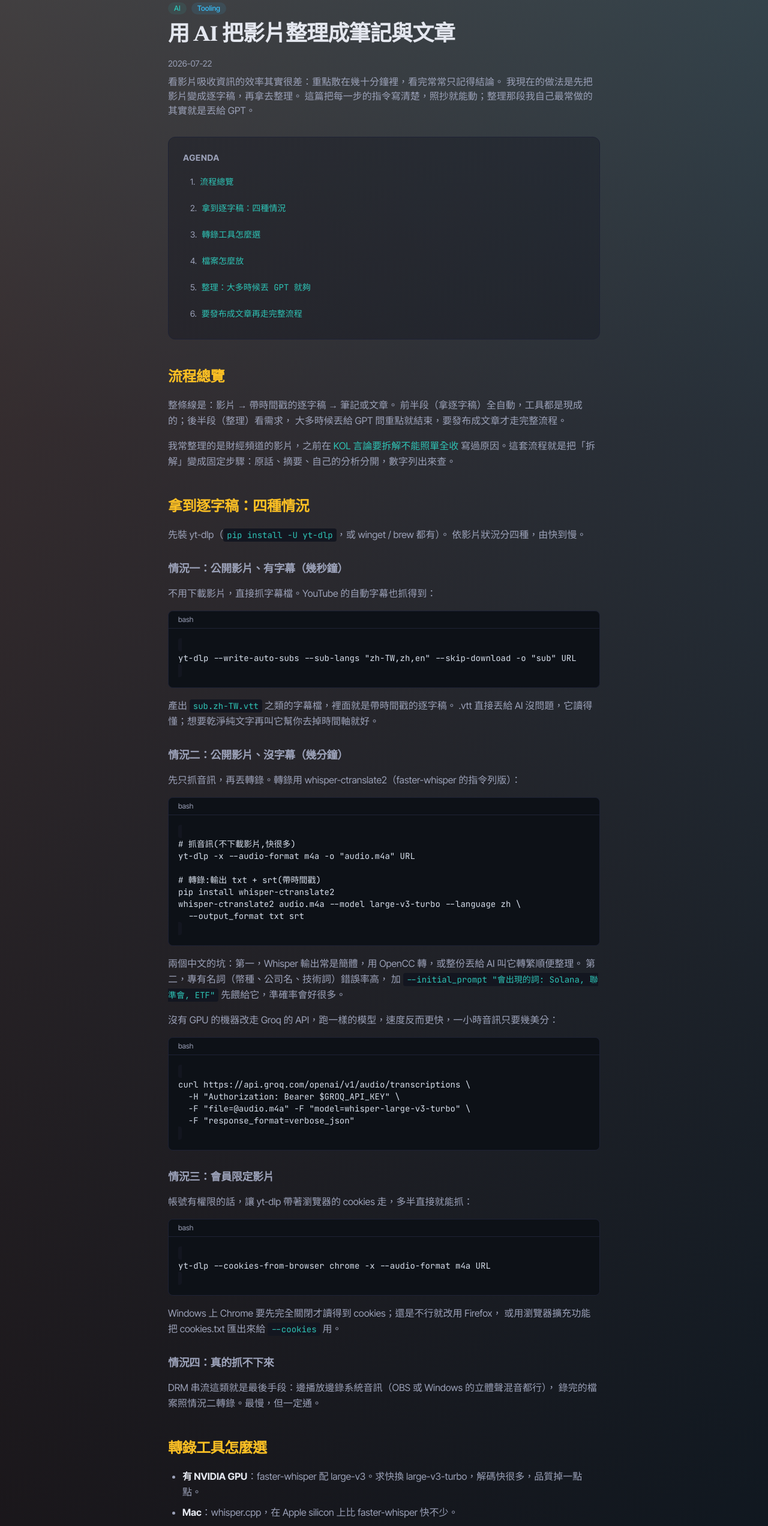
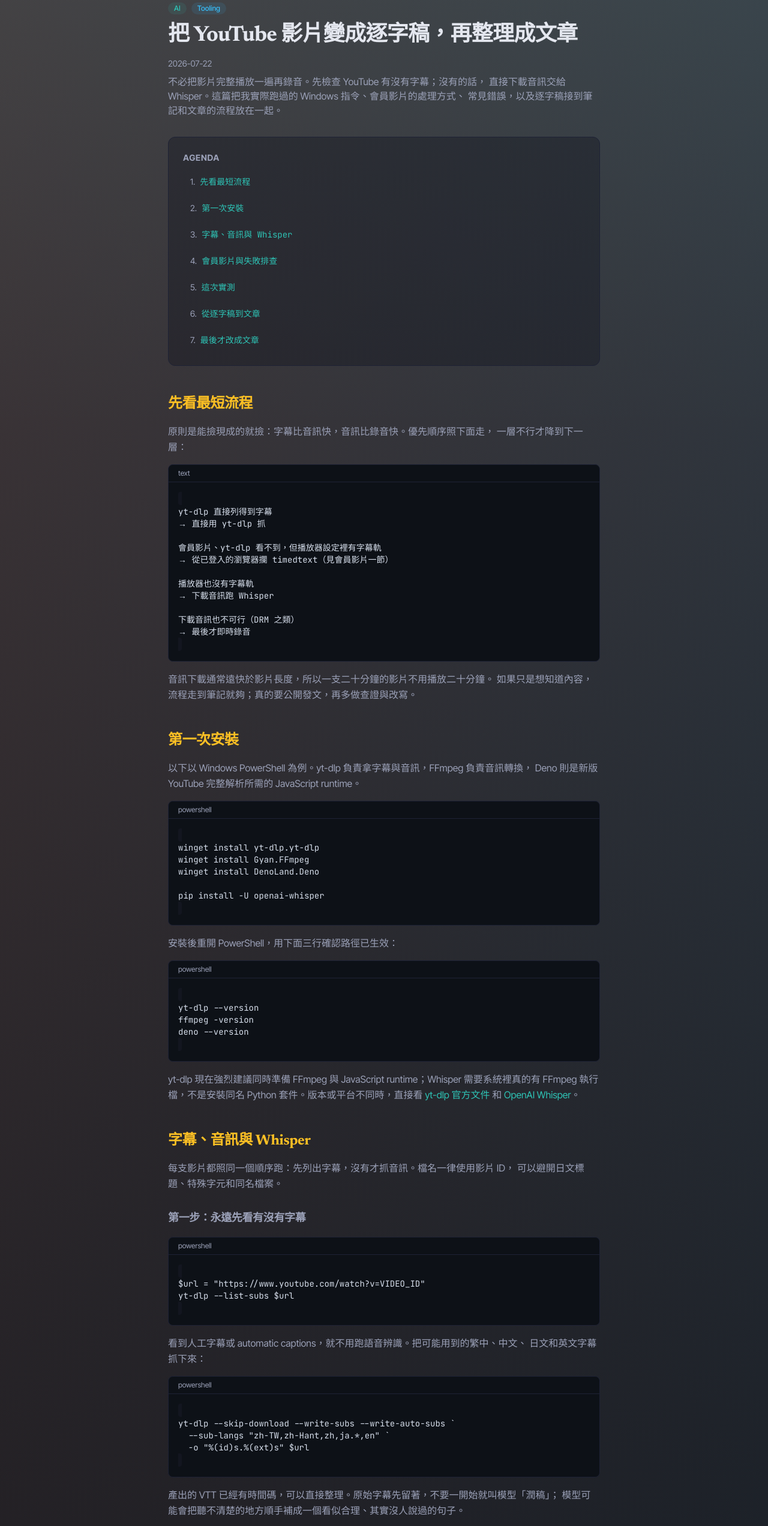
Before and after one commit to HanaYukii/hanayukii-site, a Next.js app: page /blog/video-to-article-workflow in a window 1280 px wide. Shown: the part 180-2724 px from the top of the page at 60% size. Built offline with nearby package versions, Linux system fonts and the light colour scheme.

Commit message:
Update /blog/video-to-article-workflow — 會員影片 timedtext 攔截與優先順序修正

```diff
--- a/src/app/blog/video-to-article-workflow/page.tsx
+++ b/src/app/blog/video-to-article-workflow/page.tsx
@@ -7,13 +7,13 @@ import PostJsonLd from "@/components/PostJsonLd";
 import RelatedPosts from "@/components/RelatedPosts";
 
 export const metadata: Metadata = articleMetadata("/blog/video-to-article-workflow", {
-  title: "用 AI 把影片整理成筆記與文章 | 花雪 HanaYukii",
+  title: "把 YouTube 影片變成逐字稿，再整理成文章 | 花雪 HanaYukii",
   description:
-    "把影片變成逐字稿再變筆記的流程：yt-dlp 抓字幕與音訊、Whisper 系轉錄，指令可直接抄；整理大多時候直接丟 GPT，要成文再走內容卡與查證。",
+    "一套實際跑過的 YouTube 轉錄流程：先抓現成字幕，沒有才用 yt-dlp 下載音訊並交給 Whisper；包含會員影片、時間區段、常見錯誤與整理 prompt。",
   openGraph: {
-    title: "用 AI 把影片整理成筆記與文章",
+    title: "把 YouTube 影片變成逐字稿，再整理成文章",
     description:
-      "yt-dlp 抓字幕與音訊、Whisper 轉錄的可抄指令；整理大多時候直接丟 GPT。",
+      "先抓字幕，沒有才下載音訊跑 Whisper；從網址到逐字稿、筆記與文章的完整流程。",
     type: "article",
   },
 });
@@ -59,13 +59,13 @@ export default function VideoToArticleWorkflow() {
           </span>
         </div>
         <h1 className="mb-4 text-4xl font-bold tracking-tight">
-          用 AI 把影片整理成筆記與文章
+          把 YouTube 影片變成逐字稿，再整理成文章
         </h1>
         <p className="mb-2 text-sm text-text-muted">2026-07-22</p>
         <p className="mb-8 text-text-muted">
-          看影片吸收資訊的效率其實很差：重點散在幾十分鐘裡，看完常常只記得結論。
-          我現在的做法是先把影片變成逐字稿，再拿去整理。
-          這篇把每一步的指令寫清楚，照抄就能動；整理那段我自己最常做的其實就是丟給 GPT。
+          不必把影片完整播放一遍再錄音。先檢查 YouTube 有沒有字幕；沒有的話，
+          直接下載音訊交給 Whisper。這篇把我實際跑過的 Windows 指令、會員影片的處理方式、
+          常見錯誤，以及逐字稿接到筆記和文章的流程放在一起。
         </p>
       </FadeIn>
 
@@ -76,12 +76,13 @@ export default function VideoToArticleWorkflow() {
           </p>
           <div className="space-y-2">
             {[
-              { id: "overview", title: "流程總覽" },
-              { id: "transcribe", title: "拿到逐字稿：四種情況" },
-              { id: "tools", title: "轉錄工具怎麼選" },
-              { id: "files", title: "檔案怎麼放" },
-              { id: "digest", title: "整理：大多時候丟 GPT 就夠" },
-              { id: "article", title: "要發布成文章再走完整流程" },
+              { id: "overview", title: "先看最短流程" },
+              { id: "setup", title: "第一次安裝" },
+              { id: "transcribe", title: "字幕、音訊與 Whisper" },
+              { id: "members", title: "會員影片與失敗排查" },
+              { id: "example", title: "這次實測" },
+              { id: "organize", title: "從逐字稿到文章" },
+              { id: "article", title: "最後才改成文章" },
             ].map((item, i) => (
               <a
                 key={item.id}
@@ -99,137 +100,243 @@ export default function VideoToArticleWorkflow() {
       <div className="prose-custom space-y-2 text-text-muted leading-relaxed [&_strong]:text-text [&_code]:rounded [&_code]:bg-surface [&_code]:px-1.5 [&_code]:py-0.5 [&_code]:text-primary [&_code]:text-sm">
 
         <FadeIn>
-          <Heading id="overview">流程總覽</Heading>
+          <Heading id="overview">先看最短流程</Heading>
           <p>
-            整條線是：影片 → 帶時間戳的逐字稿 → 筆記或文章。
-            前半段（拿逐字稿）全自動，工具都是現成的；後半段（整理）看需求，
-            大多時候丟給 GPT 問重點就結束，要發布成文章才走完整流程。
+            原則是能撿現成的就撿：字幕比音訊快，音訊比錄音快。優先順序照下面走，
+            一層不行才降到下一層：
           </p>
+          <Code lang="text">{`yt-dlp 直接列得到字幕
+→ 直接用 yt-dlp 抓
+
+會員影片、yt-dlp 看不到，但播放器設定裡有字幕軌
+→ 從已登入的瀏覽器攔 timedtext（見會員影片一節）
+
+播放器也沒有字幕軌
+→ 下載音訊跑 Whisper
+
+下載音訊也不可行（DRM 之類）
+→ 最後才即時錄音`}</Code>
           <p className="mt-4">
-            我常整理的是財經頻道的影片，之前在{" "}
-            <Link href="/blog/kol-bull-market-amplifier" className="text-primary hover:underline">
-              KOL 言論要拆解不能照單全收
-            </Link>{" "}
-            寫過原因。這套流程就是把「拆解」變成固定步驟：原話、摘要、自己的分析分開，數字列出來查。
+            音訊下載通常遠快於影片長度，所以一支二十分鐘的影片不用播放二十分鐘。
+            如果只是想知道內容，流程走到筆記就夠；真的要公開發文，再多做查證與改寫。
           </p>
         </FadeIn>
 
         <FadeIn>
-          <Heading id="transcribe">拿到逐字稿：四種情況</Heading>
+          <Heading id="setup">第一次安裝</Heading>
           <p>
-            先裝 yt-dlp（<code>pip install -U yt-dlp</code>，或 winget / brew 都有）。
-            依影片狀況分四種，由快到慢。
+            以下以 Windows PowerShell 為例。yt-dlp 負責拿字幕與音訊，FFmpeg 負責音訊轉換，
+            Deno 則是新版 YouTube 完整解析所需的 JavaScript runtime。
           </p>
+          <Code lang="powershell">{`winget install yt-dlp.yt-dlp
+winget install Gyan.FFmpeg
+winget install DenoLand.Deno
 
-          <SubHeading>情況一：公開影片、有字幕（幾秒鐘）</SubHeading>
-          <p>
-            不用下載影片，直接抓字幕檔。YouTube 的自動字幕也抓得到：
-          </p>
-          <Code lang="bash">{`yt-dlp --write-auto-subs --sub-langs "zh-TW,zh,en" --skip-download -o "sub" URL`}</Code>
+pip install -U openai-whisper`}</Code>
+          <p className="mt-4">安裝後重開 PowerShell，用下面三行確認路徑已生效：</p>
+          <Code lang="powershell">{`yt-dlp --version
+ffmpeg -version
+deno --version`}</Code>
           <p className="mt-4">
-            產出 <code>sub.zh-TW.vtt</code> 之類的字幕檔，裡面就是帶時間戳的逐字稿。
-            .vtt 直接丟給 AI 沒問題，它讀得懂；想要乾淨純文字再叫它幫你去掉時間軸就好。
-          </p>
-
-          <SubHeading>情況二：公開影片、沒字幕（幾分鐘）</SubHeading>
-          <p>
-            先只抓音訊，再丟轉錄。轉錄用 whisper-ctranslate2（faster-whisper 的指令列版）：
-          </p>
-          <Code lang="bash">{`# 抓音訊(不下載影片,快很多)
-yt-dlp -x --audio-format m4a -o "audio.m4a" URL
-
-# 轉錄:輸出 txt + srt(帶時間戳)
-pip install whisper-ctranslate2
-whisper-ctranslate2 audio.m4a --model large-v3-turbo --language zh \\
-  --output_format txt srt`}</Code>
-          <p className="mt-4">
-            兩個中文的坑：第一，Whisper 輸出常是簡體，用 OpenCC 轉，或整份丟給 AI 叫它轉繁順便整理。
-            第二，專有名詞（幣種、公司名、技術詞）錯誤率高，
-            加 <code>--initial_prompt "會出現的詞: Solana, 聯準會, ETF"</code> 先餵給它，準確率會好很多。
-          </p>
-          <p className="mt-4">
-            沒有 GPU 的機器改走 Groq 的 API，跑一樣的模型，速度反而更快，一小時音訊只要幾美分：
-          </p>
-          <Code lang="bash">{`curl https://api.groq.com/openai/v1/audio/transcriptions \\
-  -H "Authorization: Bearer $GROQ_API_KEY" \\
-  -F "file=@audio.m4a" -F "model=whisper-large-v3-turbo" \\
-  -F "response_format=verbose_json"`}</Code>
-
-          <SubHeading>情況三：會員限定影片</SubHeading>
-          <p>
-            帳號有權限的話，讓 yt-dlp 帶著瀏覽器的 cookies 走，多半直接就能抓：
-          </p>
-          <Code lang="bash">{`yt-dlp --cookies-from-browser chrome -x --audio-format m4a URL`}</Code>
-          <p className="mt-4">
-            Windows 上 Chrome 要先完全關閉才讀得到 cookies；還是不行就改用 Firefox，
-            或用瀏覽器擴充功能把 cookies.txt 匯出來給 <code>--cookies</code> 用。
-          </p>
-
-          <SubHeading>情況四：真的抓不下來</SubHeading>
-          <p>
-            DRM 串流這類就是最後手段：邊播放邊錄系統音訊（OBS 或 Windows 的立體聲混音都行），
-            錄完的檔案照情況二轉錄。最慢，但一定通。
+            yt-dlp 現在強烈建議同時準備 FFmpeg 與 JavaScript runtime；Whisper 需要系統裡真的有
+            FFmpeg 執行檔，不是安裝同名 Python 套件。版本或平台不同時，直接看{" "}
+            <a href="https://github.com/yt-dlp/yt-dlp" target="_blank" rel="noreferrer" className="text-primary hover:underline">
+              yt-dlp 官方文件
+            </a>{" "}
+            和{" "}
+            <a href="https://github.com/openai/whisper" target="_blank" rel="noreferrer" className="text-primary hover:underline">
+              OpenAI Whisper
+            </a>
+            。
           </p>
         </FadeIn>
 
         <FadeIn>
-          <Heading id="tools">轉錄工具怎麼選</Heading>
+          <Heading id="transcribe">字幕、音訊與 Whisper</Heading>
+          <p>
+            每支影片都照同一個順序跑：先列出字幕，沒有才抓音訊。檔名一律使用影片 ID，
+            可以避開日文標題、特殊字元和同名檔案。
+          </p>
+
+          <SubHeading>第一步：永遠先看有沒有字幕</SubHeading>
+          <Code lang="powershell">{`$url = "https://www.youtube.com/watch?v=VIDEO_ID"
+yt-dlp --list-subs $url`}</Code>
+          <p>
+            看到人工字幕或 automatic captions，就不用跑語音辨識。把可能用到的繁中、中文、
+            日文和英文字幕抓下來：
+          </p>
+          <Code lang="powershell">{`yt-dlp --skip-download --write-subs --write-auto-subs ` + "`" + `
+  --sub-langs "zh-TW,zh-Hant,zh,ja.*,en" ` + "`" + `
+  -o "%(id)s.%(ext)s" $url`}</Code>
+          <p className="mt-4">
+            產出的 VTT 已經有時間碼，可以直接整理。原始字幕先留著，不要一開始就叫模型「潤稿」；
+            模型可能會把聽不清楚的地方順手補成一個看似合理、其實沒人說過的句子。
+          </p>
+
+          <SubHeading>第二步：沒有字幕才下載音訊</SubHeading>
+          <p>
+            <code>-x</code> 表示只取音訊，不會把整支影片載回來：
+          </p>
+          <Code lang="powershell">{`yt-dlp -x --audio-format m4a ` + "`" + `
+  -o "%(id)s.%(ext)s" $url`}</Code>
+          <p className="mt-4">
+            如果只需要前十分鐘，直接加
+            <code>--download-sections "*00:00-10:00"</code>，不必先下載整段再自己切。
+          </p>
+
+          <SubHeading>第三步：交給 Whisper</SubHeading>
+          <Code lang="powershell">{`whisper "VIDEO_ID.m4a" ` + "`" + `
+  --language Japanese ` + "`" + `
+  --task transcribe ` + "`" + `
+  --model turbo ` + "`" + `
+  --output_format all ` + "`" + `
+  --output_dir ".\\VIDEO_ID"`}</Code>
+          <p className="mt-4">
+            日文改 <code>Japanese</code>、中文改 <code>Chinese</code>；不確定語言也可以省略。
+            <code>turbo</code> 適合先拿草稿，訪談、多人閒聊或專有名詞很多時，再換
+            <code>large-v3</code>。第一次執行會先下載模型，之後才會快。
+          </p>
+          <p className="mt-4">
+            已知會出現的人名、公司名或術語，可以加
+            <code>--initial_prompt "會出現的詞：私立恵比寿中学、えびチリ"</code>。
+            這不是保證正確，但通常比轉完後到處修同一個名字省事。
+          </p>
+
+        </FadeIn>
+
+        <FadeIn>
+          <Heading id="members">會員影片與失敗排查</Heading>
+          <SubHeading>帳號有觀看權限</SubHeading>
+          <p>
+            讓本機 yt-dlp 讀取 Chrome 的登入狀態即可，不需要把帳密交給第三方網站：
+          </p>
+          <Code lang="powershell">{`yt-dlp --cookies-from-browser "chrome:Default" ` + "`" + `
+  -x --audio-format m4a ` + "`" + `
+  -o "%(id)s.%(ext)s" $url`}</Code>
+          <p className="mt-4">
+            帳號在別的 Chrome 使用者中，就把 <code>Default</code> 改成 <code>Profile 1</code>；
+            cookie 資料庫被鎖住時，先完全關閉 Chrome 再跑。不要把 cookies 匯出後上傳給字幕網站、
+            模型或其他人，那份檔案等同一段可用的登入權限。
+          </p>
+
+          <SubHeading>yt-dlp 看不到，但播放器其實有字幕軌</SubHeading>
+          <p>
+            這次實際踩到的情況，有兩個很容易誤判的點。第一，會員影片剛載入時，CC
+            按鈕可能暫時顯示 unavailable，不能立刻斷定沒有字幕；等播放器初始化完，
+            打開「設定 → Subtitles/CC」看有沒有字幕軌才算數。選單裡出現
+            Subtitles/CC Chinese 這種選項，就是獨立的字幕軌，不只是壓在畫面上的字。
+          </p>
+          <p className="mt-4">
+            第二，頁面原始碼裡的字幕 <code>baseUrl</code> 不一定抓得到內容：少了播放器產生的{" "}
+            <code>pot</code> 這類參數時，伺服器會回 200 但內容是空的。
+            拿到 200 不等於下載成功，要看內容有沒有東西。
+          </p>
+          <p className="mt-4">
+            正確做法是攔播放器實際發出的請求：開 DevTools 的 Network、篩{" "}
+            <code>timedtext</code>，把 CC 打開，抓那條完整的{" "}
+            <code>{"/api/timedtext?...&pot=...&fmt=json3"}</code> 請求，把回應存下來。
+            一開始沒看到請求，就把 CC 關掉再打開，讓播放器重新載入字幕。
+          </p>
+          <p className="mt-4">
+            這條路不需要匯出 cookies。簽名過的 URL 通常有期限，抓到就立刻下載。
+          </p>
+
+          <SubHeading>常見錯誤</SubHeading>
           <ul className="ml-6 mt-2 list-disc space-y-2">
-            <li><strong>有 NVIDIA GPU</strong>：faster-whisper 配 large-v3。求快換 large-v3-turbo，解碼快很多，品質掉一點點。</li>
-            <li><strong>Mac</strong>：whisper.cpp，在 Apple silicon 上比 faster-whisper 快不少。</li>
-            <li><strong>要逐字時間戳或分講者</strong>：whisperX，在 faster-whisper 上加對齊跟 diarization。</li>
-            <li><strong>不想架環境</strong>：Groq API（上面那條 curl）；ElevenLabs Scribe 則是內建分講者。</li>
-            <li><strong>偷懶路線</strong>：Gemini API 可以直接吃 YouTube 網址（有每日時數上限）。快速摘要可以，認真整理還是先拿逐字稿比較穩，模型直接看影片容易只給表面層級的摘要。</li>
+            <li>
+              <strong>No supported JavaScript runtime</strong>：先確認 Deno 安裝成功；如果已經有 Node 22 以上，
+              也可以在 yt-dlp 指令後加 <code>--js-runtimes node</code>。
+            </li>
+            <li>
+              <strong>ffmpeg not found</strong>：重開終端後再試；<code>-x</code> 和音訊格式轉換都依賴 FFmpeg。
+            </li>
+            <li>
+              <strong>faster-whisper 報 CUDA DLL 不存在</strong>：有 NVIDIA 顯卡不等於 cuBLAS、cuDNN
+              與 CTranslate2 已接好。Windows 可先安裝 <code>nvidia-cublas-cu12</code>、
+              <code>nvidia-cudnn-cu12</code>，並確認兩者的 bin 目錄在 PATH；只想先拿草稿，就暫時改用 CPU 或 turbo。
+            </li>
+            <li>
+              <strong>下載仍被擋</strong>：先更新 yt-dlp。真的碰到 DRM 或播放器專用串流，才退回 OBS／系統音訊錄製；
+              這不是一般 YouTube 影片的預設流程。
+            </li>
           </ul>
         </FadeIn>
 
         <FadeIn>
-          <Heading id="files">檔案怎麼放</Heading>
-          <Code lang="text">{`video-id/
-├── source.txt    # 原始逐字稿,不修改
-├── notes.md      # 整理出來的筆記
-└── article.md    # 要發布才有:文章與短版`}</Code>
+          <Heading id="example">這次實測</Heading>
+          <p>
+            我用 2026 年 7 月 22 日公開的{" "}
+            <a href="https://www.youtube.com/watch?v=G-owM38MEvI" target="_blank" rel="noreferrer" className="text-primary hover:underline">
+              「えびチリ、はじめました」MV 幕後影片
+            </a>{" "}
+            跑了一次。影片長 18:50，<code>--list-subs</code> 確認人工字幕與自動字幕都不存在；
+            接著直接下載 17.45 MiB 的 m4a 音訊，再以{" "}
+            <a href="https://github.com/SYSTRAN/faster-whisper" target="_blank" rel="noreferrer" className="text-primary hover:underline">
+              faster-whisper
+            </a>{" "}
+            的日文 <code>large-v3</code> 轉錄。
+          </p>
+          <Callout>
+            下載只花幾秒；補齊 CUDA runtime 後，RTX 5060 跑 large-v3 約 43 秒。
+            整段都不需要播放 18 分 50 秒，也不占用瀏覽器。
+          </Callout>
           <p className="mt-4">
-            一支影片一個資料夾。<strong>原始逐字稿永不修改</strong>：AI 修稿常會順手改到語意，
-            出問題要能回頭對原話。另外轉錄的中間檔很容易堆在系統 Temp，那裡會被自動清掉，整理前記得搬走。
+            這類幕後花絮有多人同時說話、笑聲、遠距離收音和背景音樂，逐字稿一定要視為草稿。
+            我也試過 CPU small：不到一分鐘就跑完，但重複與誤聽明顯，不能直接使用。
+            人名、歌名和重疊對話仍要回到時間碼人工確認；模型大、輸出看起來流暢，也不代表每一句都是真的。
           </p>
         </FadeIn>
 
         <FadeIn>
-          <Heading id="digest">整理：大多時候丟 GPT 就夠</Heading>
+          <Heading id="organize">從逐字稿到文章</Heading>
           <p>
-            大部分影片我根本不會走到寫文章那步。最常做的就是把逐字稿（.vtt 原檔也行）直接丟給 GPT，
-            問幾個固定問題：
+            我會把原始輸出、整理稿和最後文章分開。原始稿不修改，之後才有辦法回頭核對：
           </p>
-          <ul className="ml-6 mt-2 list-disc space-y-1">
-            <li>這支影片的核心主張是什麼，各在幾分幾秒</li>
-            <li>他給了什麼理由跟數據</li>
-            <li>有沒有前後矛盾，或他自己講的保留條件</li>
-            <li>哪些數字跟說法值得查證</li>
-          </ul>
+          <Code lang="text">{`VIDEO_ID/
+├── source.url       # 影片網址與基本資料
+├── source.srt       # Whisper 或 YouTube 的原始字幕
+├── transcript.md    # 人工修過的可讀稿
+├── notes.md         # 重點、疑問與待查證項目
+└── article.md       # 真的要發布時才建立`}</Code>
+
+          <SubHeading>先修辨識，不要先改寫</SubHeading>
+          <Code lang="text">{`保留所有時間碼與原意，修正明顯的語音辨識錯誤。
+不要摘要、不要補寫講者沒說的內容。
+無法確認的人名或句子標成 [聽不清]；多人同時說話標成 [重疊]。`}</Code>
+
+          <SubHeading>再整理成能看的筆記</SubHeading>
+          <Code lang="text">{`請根據逐字稿整理：
+1. 內容按主題分段，每段附時間範圍
+2. 核心主張、理由、例子與保留條件分開
+3. 標出前後矛盾、值得查證的數字與專有名詞
+4. 「講者實際說的」與「你的推論」分開
+5. 不確定的地方保留 [待確認]，不要猜`}</Code>
           <p className="mt-4">
-            五分鐘就有一份能存的筆記，比看完影片記得的多得多。
-            唯一要盯的是：叫它把「講者實際說的」跟「它自己的推論」分開，不然 AI 很愛把兩者混在一起。
+            大部分影片停在 notes.md 就夠了。這一步的重點不是文筆，而是拿到一份可搜尋、
+            可回到時間碼核對，而且把事實與模型推論分開的筆記。
           </p>
         </FadeIn>
 
         <FadeIn>
-          <Heading id="article">要發布成文章再走完整流程</Heading>
+          <Heading id="article">最後才改成文章</Heading>
           <p>
-            要公開發文（尤其會批評到別人觀點、或涉及投資判斷）標準就高了，多兩件事：
-            <strong>查證</strong>（數字、日期、對他人立場的轉述、因果關係，逐項查，查不到就寫「未確認」，不准假裝查過），
-            以及<strong>把原話、摘要、自己的分析分開呈現</strong>，不把推論寫成對方原話。
-            實際的 prompt 大概長這樣，照自己的領域調：
+            公開文章尤其容易把摘要寫成講者原話。涉及人物評論、財經或技術判斷時，數字、日期、
+            引述與因果關係都要逐項查證。這也是我在{" "}
+            <Link href="/blog/kol-bull-market-amplifier" className="text-primary hover:underline">
+              KOL 言論要拆解不能照單全收
+            </Link>{" "}
+            裡採用的分法。
           </p>
-          <Code lang="text">{`把這份逐字稿整理成一篇分析文章。要求:
-- 先列內容卡:核心主張(帶時間戳)、理由與數據、講者自己的保留條件
-- 「講者實際說的」「摘要」「你的分析」分開,不把推論寫成他的原話
-- 需要查證的主張列成清單逐項查,查不到就寫「未確認」,不准假裝查過
-- 文章按讀者理解的順序重排,不照逐字稿順序機械重述
-- 不杜撰他沒說過的內容;涉及投資,事實與推測分開,不寫成買賣建議
-- 最後另附一版 300 字的社群短文`}</Code>
+          <Code lang="text">{`把 notes.md 改寫成文章：
+- 按讀者理解順序重排，不照逐字稿逐句重述
+- 引述、摘要與作者分析明確分開
+- 待查證項目逐項查；查不到就寫「未確認」
+- 刪掉套話、重複結論與 AI 常見的空泛收尾
+- 保留具體細節與人的語氣，不替當事人補動機
+- 另附一版適合社群發布的 300 字短文`}</Code>
           <p className="mt-4">
-            整套跑下來，轉錄幾乎全自動，查證還是要人工把關，但比從零開始寫快非常多。
+            不是每支影片都值得變成長文。先取得可靠的文字，值得留下的內容再投入時間查證和成文，
+            這樣整條流程才不會反過來變成新的負擔。
           </p>
         </FadeIn>
 
--- a/src/data/posts.ts
+++ b/src/data/posts.ts
@@ -16,10 +16,11 @@ export type Post = {
 
 export const posts: Post[] = [
   {
-    title: "用 AI 把影片整理成筆記與文章",
+    title: "把 YouTube 影片變成逐字稿，再整理成文章",
     date: "2026-07-22",
+    updated: "2026-07-23",
     summary:
-      "看完影片只記得結論。把影片變成逐字稿再變筆記：字幕、音訊轉錄、會員影片的抓法，指令可直接抄；整理大多時候直接丟 GPT，要發布才走查證流程。",
+      "實際跑過的 YouTube 轉錄流程：先抓現成字幕，會員影片從瀏覽器攔 timedtext，再來才是音訊跑 Whisper；含常見錯誤排查，跟逐字稿到筆記與文章的整理法。",
     tags: ["AI", "Tooling"],
     tagStyle: "bg-primary/10 text-primary",
     href: "/blog/video-to-article-workflow",
```
